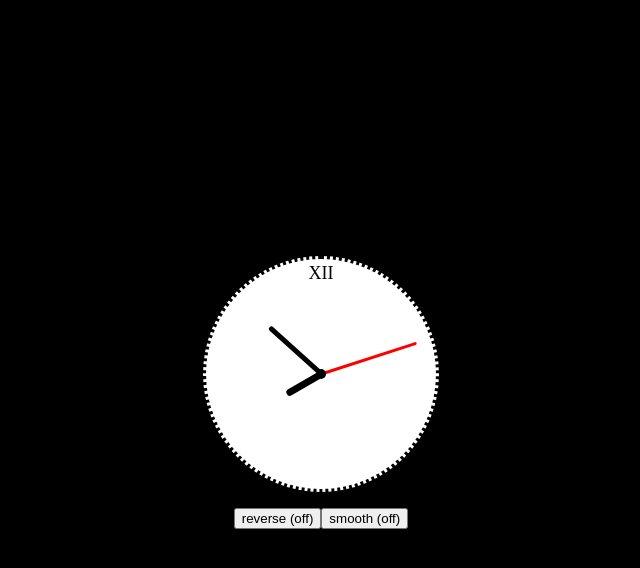
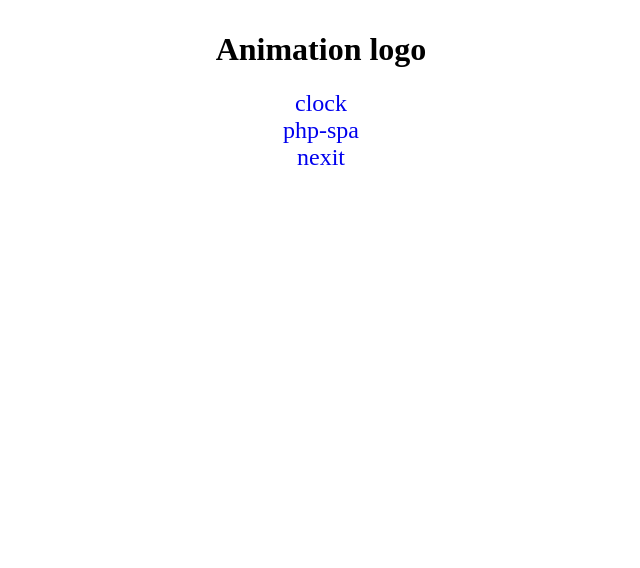
Before and after one commit to Arikato111/animation-logo-react, a React (Vite) app: page / in a window 1280 px wide. Shown: the top 568 px of the page, without its empty margins (319-959 px from the left). Built offline with nearby package versions, Linux system fonts and the light colour scheme.

Commit message:
add: php-spa logo and nexit logo; new: home page with menu;

```diff
--- a/package.json
+++ b/package.json
@@ -1,5 +1,5 @@
 {
-  "name": "clock-time-react",
+  "name": "animation-logo-react",
   "private": true,
   "version": "0.0.0",
   "type": "module",
@@ -10,7 +10,8 @@
   },
   "dependencies": {
     "react": "^18.2.0",
-    "react-dom": "^18.2.0"
+    "react-dom": "^18.2.0",
+    "react-router-dom": "^6.11.2"
   },
   "devDependencies": {
     "@types/react": "^18.0.27",
--- a/src/App.css
+++ b/src/App.css
@@ -1,66 +1,16 @@
-main {
-  background-color: black;
+.header {
+  text-align: center;
+  padding-top: 10px;
+}
+.menu {
+  text-align: center;
+  font-size: 24px;
 }
 
-.radius {
-  background-color: white;
-  display: flex;
-  justify-content: center;
-  align-items: center;
-  width: 230px;
-  height: 230px;
-  border-radius: 100%;
-  border-width: 3px;
-  border-color: black;
-  border-style: dotted;
-}
-.block {
-  display: flex;
-  flex-direction: column;
-  align-items: center;
-  justify-content: center;
-  height: 100vh;
-}
-.num12 {
-  transform: translate(0, -100px);
-  font-size: 18px;
-}
-.clock {
-  background-color: black;
-  position: absolute;
-  border-radius: 10px;
+.menu a {
+  text-decoration: none;
 }
 
-.smooth {
-  transition: 1s linear;
+.menu a:hover {
+  text-decoration: underline;
 }
-#second {
-  height: 100px;
-  width: 3px;
-  background-color: red;
-}
-#min {
-  height: 70px;
-  width: 5px;
-}
-#hour {
-  height: 40px;
-  width: 7px;
-}
-
-.dot {
-  width: 10px;
-  height: 10px;
-  background-color: black;
-  /* animation: walking linear 3600s infinite; */
-  position: absolute;
-  border-radius: 100%;
-}
-@keyframes walking {
-  from {
-    transform: rotate(0deg);
-  }
-  to {
-    transform: rotate(360deg);
-  }
-}
--- a/src/App.tsx
+++ b/src/App.tsx
@@ -1,45 +1,21 @@
-import { FC, useEffect, useState } from 'react'
-import './App.css'
+import { BrowserRouter as Router, Routes, Route } from "react-router-dom";
+import "./App.css";
 
-const App: FC = () => {
-  const [nowTime, setNowTime] = useState({
-    second: 0,
-    minute: 0,
-    hour: 0
-  })
-  const [reverseClock, setReverseClock] = useState(false)
-  const [isSmooth, setIsSmooth] = useState(false)
-  const changeTime = () => {
-    const getTime = new Date();
-    let hour = getTime.getHours();
-    if (hour > 12) hour -= 12;
-    setNowTime({
-      second: getTime.getSeconds(),
-      minute: getTime.getMinutes(),
-      hour: hour
-    });
-    setTimeout(() => {
-      changeTime()
-    }, 1000);
-  }
-  useEffect(() => {
-    changeTime()
-  }, [])
-  return <main className="block">
-    <div
-      style={reverseClock ? { transform: `rotate(-${nowTime.second * 6}deg)` } : {}}
-      id="radius" className={`radius ${isSmooth ? "smooth" : ""}`}>
-      <div style={{ transform: `rotate(${nowTime.second * 6}deg) translate(0, -50%)` }} id="second" className={`clock ${isSmooth ? "smooth" : ""}`} />
-      <div style={{ transform: `rotate(${nowTime.minute * 6}deg) translate(0, -50%)` }} id="min" className="clock" />
-      <div style={{ transform: `rotate(${nowTime.hour * 30}deg) translate(0, -50%)` }} id="hour" className="clock" />
-      <div className="num12">XII</div>
-      <div className="dot" />
-    </div>
-    <p>
-      <button onClick={() => setReverseClock(!reverseClock)}>reverse ({reverseClock ? "on" : "off"})</button>
-      <button onClick={() => setIsSmooth(!isSmooth)}>smooth ({isSmooth ? "on" : "off"})</button>
-    </p>
-  </main>
+import Clock from "./pages/Clock";
+import Home from "./pages/Home";
+import PhpSpa from "./pages/PhpSpa";
+import Nexit from "./pages/Nexit";
+
+export default function App() {
+  return (
+    <Router>
+      <Routes>
+        <Route path="/" element={<Home />} />
+        <Route path="/clock" element={<Clock />} />
+        <Route path="/php-spa" element={<PhpSpa />} />
+        <Route path="/nexit" element={<Nexit />} />
+        <Route path="*" element={<Home />} />
+      </Routes>
+    </Router>
+  );
 }
-
-export default App
--- /dev/null
+++ b/src/pages/Clock.tsx
@@ -0,0 +1,45 @@
+import { FC, useEffect, useState } from 'react'
+
+const Clock: FC = () => {
+  const [nowTime, setNowTime] = useState({
+    second: 0,
+    minute: 0,
+    hour: 0
+  })
+  const [reverseClock, setReverseClock] = useState(false)
+  const [isSmooth, setIsSmooth] = useState(false)
+  const changeTime = () => {
+    const getTime = new Date();
+    let hour = getTime.getHours();
+    if (hour > 12) hour -= 12;
+    setNowTime({
+      second: getTime.getSeconds(),
+      minute: getTime.getMinutes(),
+      hour: hour
+    });
+    setTimeout(() => {
+      changeTime()
+    }, 1000);
+  }
+  useEffect(() => {
+    changeTime()
+  }, [])
+  return <main className="block bg-black">
+    <link rel="stylesheet" href="/clock.css" />
+    <div
+      style={reverseClock ? { transform: `rotate(-${nowTime.second * 6}deg)` } : {}}
+      id="radius" className={`radius ${isSmooth ? "smooth" : ""}`}>
+      <div style={{ transform: `rotate(${nowTime.second * 6}deg) translate(0, -50%)` }} id="second" className={`clock ${isSmooth ? "smooth" : ""}`} />
+      <div style={{ transform: `rotate(${nowTime.minute * 6}deg) translate(0, -50%)` }} id="min" className="clock" />
+      <div style={{ transform: `rotate(${nowTime.hour * 30}deg) translate(0, -50%)` }} id="hour" className="clock" />
+      <div className="num12">XII</div>
+      <div className="dot" />
+    </div>
+    <p>
+      <button onClick={() => setReverseClock(!reverseClock)}>reverse ({reverseClock ? "on" : "off"})</button>
+      <button onClick={() => setIsSmooth(!isSmooth)}>smooth ({isSmooth ? "on" : "off"})</button>
+    </p>
+  </main>
+}
+
+export default Clock;
--- /dev/null
+++ b/src/pages/Home.tsx
@@ -0,0 +1,15 @@
+import { Link } from "react-router-dom";
+
+export default function Home() {
+  const MenuList = ["clock", "php-spa", "nexit"];
+  return (
+    <main>
+      <h1 className="header">Animation logo</h1>
+      {MenuList.map((ml) => (
+        <div className="menu">
+          <Link to={`/${ml}`}>{ml}</Link>
+        </div>
+      ))}
+    </main>
+  );
+}
--- /dev/null
+++ b/src/pages/Nexit.tsx
@@ -0,0 +1,13 @@
+import React from "react";
+
+export default function Nexit() {
+  return (
+    <div>
+      <link rel="stylesheet" href="/nexit.css" />
+      <div className="box">
+        <div className="triangle" />
+        <div className="triangle reverse" />
+      </div>
+    </div>
+  );
+}
--- /dev/null
+++ b/src/pages/PhpSpa.tsx
@@ -0,0 +1,15 @@
+import React from "react";
+
+export default function PhpSpa() {
+  return (
+    <div>
+        <link rel="stylesheet" href="/php-spa.css" />
+      <div className="content">
+        <div className="box">
+          <div className="triangle"></div>
+          <div className="triangle fixed"></div>
+        </div>
+      </div>
+    </div>
+  );
+}
```
Also changed, not shown: public/clock.css (added, +66 -0 lines), public/nexit.css (added, +57 -0 lines), public/php-spa.css (added, +37 -0 lines), 2 other files (tests, documents, lock files or other folders).
